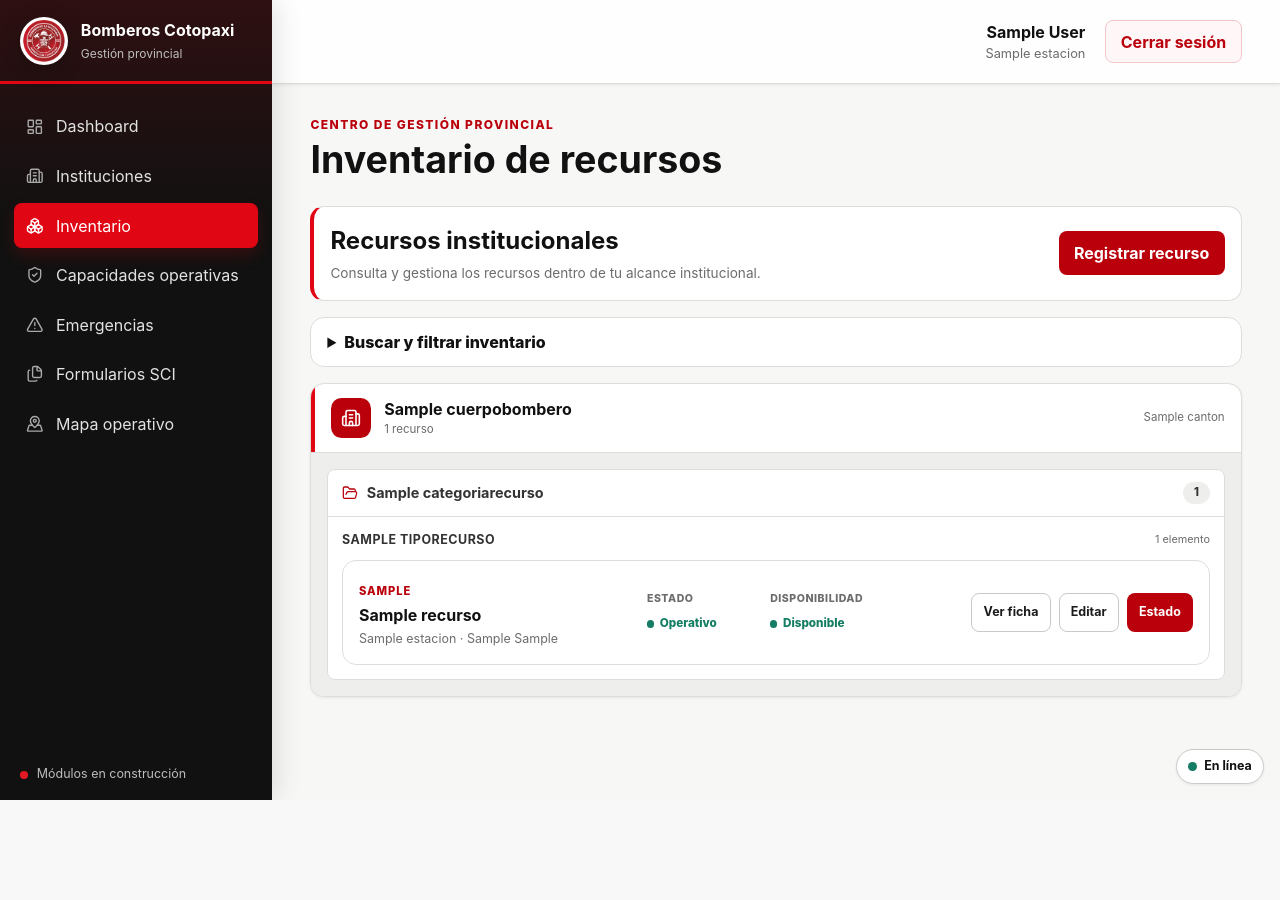
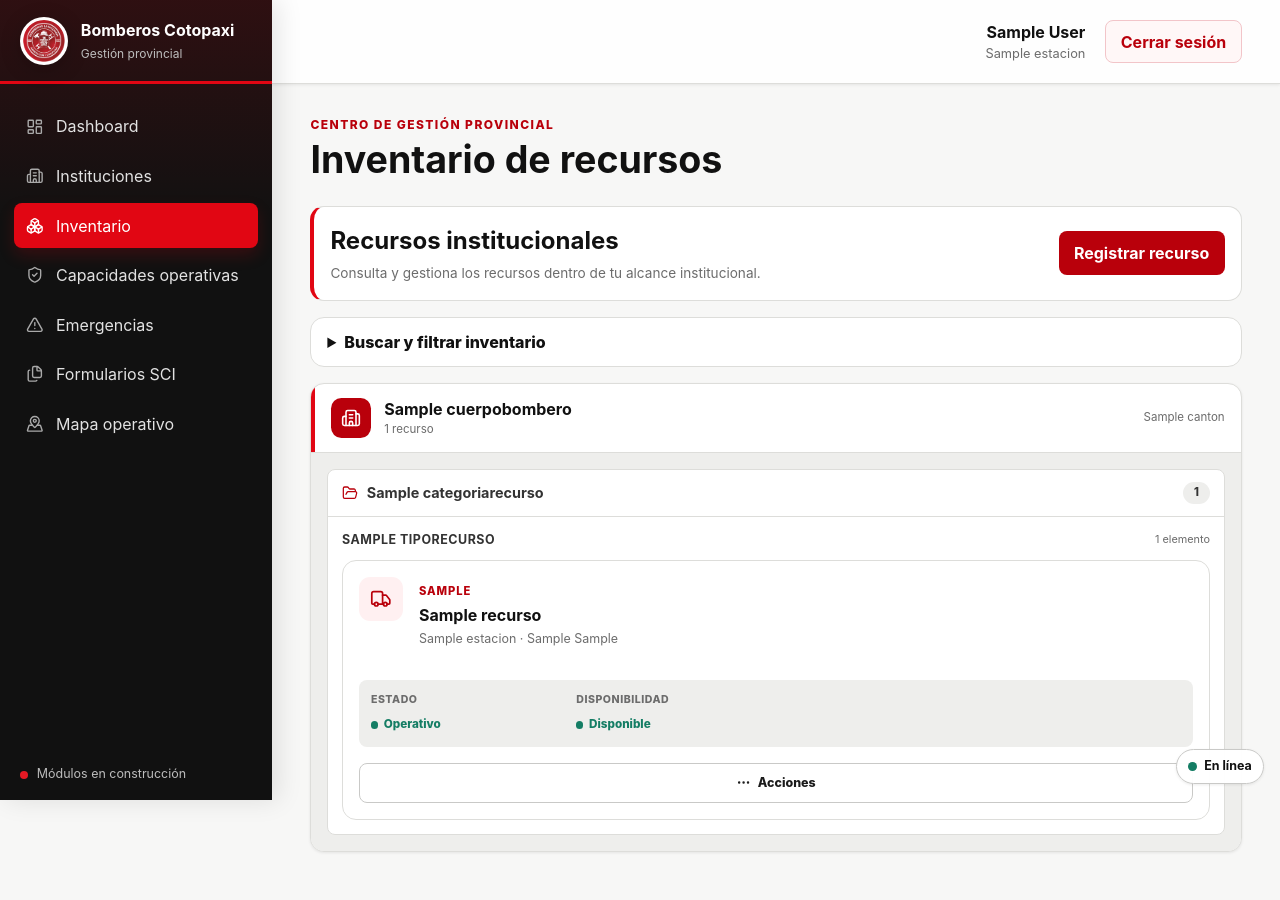
Before and after one commit to Adrian2004-jamv/Bomberos, a Django app: page /inventario/ in a window 1280 px wide. Before the commit the page ends 800 px from the top, so only its background shows below. Run offline with Django 5.2, Linux system fonts and the light colour scheme; a user stored in the database is signed in; tables that the repository leaves empty hold one stand-in row (values such as "Sample post"); parts of the project's set-up code (start-up, migrations or seed data) failed here and were passed over.

Commit message:
fix: mejorar presentacion visual del inventario

```diff
--- a/static/inventario/css/inventario.css
+++ b/static/inventario/css/inventario.css
@@ -131,6 +131,20 @@
 .inventory-type__heading h3 { margin: 0; font-size: .78rem; text-transform: uppercase; letter-spacing: .04em; }
 .inventory-type__heading span { color: var(--color-slate-500); font-size: .68rem; }
 .inventory-type .resource-card { box-shadow: none; }
+.inventory-type .resource-list { grid-template-columns: repeat(auto-fit, minmax(min(100%, 18rem), 1fr)); align-items: stretch; }
+.resource-object { position: relative; grid-template-columns: auto minmax(0,1fr); align-content: start; padding: 1rem; border-color: var(--color-slate-200); transition: transform .18s ease, box-shadow .18s ease, border-color .18s ease; }
+.resource-object:hover { transform: translateY(-2px); border-color: var(--color-red-600); box-shadow: 0 .65rem 1.4rem rgb(16 24 40 / 9%); }
+.resource-object__icon { display: grid; width: 2.75rem; height: 2.75rem; grid-row: 1 / span 2; place-items: center; border-radius: .7rem; color: var(--color-red-700); background: #fff0f1; }
+.resource-object__icon svg { width: 1.35rem; height: 1.35rem; }
+.resource-object .resource-card__data { grid-column: 1 / -1; padding: .75rem; border-radius: var(--radius-sm); background: var(--color-slate-100); }
+.resource-actions { position: relative; grid-column: 1 / -1; }
+.resource-actions > summary { display: flex; min-height: 2.55rem; align-items: center; justify-content: center; gap: .4rem; padding: .55rem .75rem; border: 1px solid var(--color-slate-300); border-radius: var(--radius-sm); color: var(--color-navy-900); background: var(--color-white); font-size: .78rem; font-weight: 800; cursor: pointer; list-style: none; }
+.resource-actions > summary::-webkit-details-marker { display: none; }
+.resource-actions > summary svg, .resource-actions a svg { width: .95rem; height: .95rem; }
+.resource-actions[open] > summary { color: var(--color-white); border-color: var(--color-red-700); background: var(--color-red-700); }
+.resource-actions > div { display: grid; gap: .25rem; margin-top: .4rem; padding: .35rem; border: 1px solid var(--color-slate-200); border-radius: var(--radius-sm); background: var(--color-white); box-shadow: var(--shadow-sm); }
+.resource-actions a { display: flex; min-height: 2.35rem; align-items: center; gap: .5rem; padding: .45rem .6rem; border-radius: .35rem; color: var(--color-navy-900); font-size: .75rem; font-weight: 750; text-decoration: none; }
+.resource-actions a:hover { color: var(--color-red-700); background: var(--color-slate-100); }
 
 .resource-card,
 .resource-detail,
@@ -257,7 +271,7 @@ textarea.form-control { resize: vertical; }
     .filter-actions,
     .inventory-field--wide,
     .resource-detail-grid__wide { grid-column: 1 / -1; }
-    .resource-card { grid-template-columns: minmax(0, 1.3fr) minmax(14rem, 1fr); align-items: center; }
+    .resource-card:not(.resource-object) { grid-template-columns: minmax(0, 1.3fr) minmax(14rem, 1fr); align-items: center; }
     .resource-card__actions { grid-column: 1 / -1; }
     .history-change,
     .history-card dl { grid-template-columns: repeat(2, minmax(0, 1fr)); }
@@ -271,7 +285,7 @@ textarea.form-control { resize: vertical; }
 }
 
 @media (min-width: 64rem) {
-    .resource-card { grid-template-columns: minmax(17rem, 1.4fr) minmax(0, 2fr) auto; }
+    .resource-card:not(.resource-object) { grid-template-columns: minmax(17rem, 1.4fr) minmax(0, 2fr) auto; }
     .resource-card__data { grid-template-columns: repeat(4, minmax(7rem, 1fr)); }
     .resource-card__actions { grid-column: auto; justify-content: flex-end; }
     .resource-detail-grid { grid-template-columns: repeat(3, minmax(0, 1fr)); }
--- a/templates/inventario/_resultados.html
+++ b/templates/inventario/_resultados.html
@@ -2,7 +2,7 @@
 {% regroup recursos by estacion.cuerpo_bomberos as instituciones_agrupadas %}
 <div class="inventory-groups" aria-live="polite">
 {% for institucion in instituciones_agrupadas %}
-<details class="inventory-institution" open>
+<details class="inventory-institution"{% if forloop.first %} open{% endif %}>
     <summary>
         <span class="institution-icon" aria-hidden="true"><i data-lucide="building-2"></i></span>
         <span><strong>{{ institucion.grouper.nombre }}</strong><small>{{ institucion.list|length }} recurso{{ institucion.list|length|pluralize }}</small></span>
@@ -18,10 +18,11 @@
             <div class="inventory-type">
                 <div class="inventory-type__heading"><h3>{{ tipo.grouper.nombre }}</h3><span>{{ tipo.list|length }} elemento{{ tipo.list|length|pluralize }}</span></div>
                 <div class="resource-list" role="list">
-                {% for recurso in tipo.list %}<article class="resource-card" role="listitem">
+                {% for recurso in tipo.list %}<article class="resource-card resource-object" role="listitem">
+                    <div class="resource-object__icon" aria-hidden="true"><i data-lucide="{% if recurso.tipo.es_unidad_desplegable %}truck{% else %}package-open{% endif %}"></i></div>
                     <div class="resource-card__identity"><span>{{ recurso.codigo_interno }}</span><h2>{{ recurso.nombre }}</h2><p>{{ recurso.estacion.nombre }}{% if recurso.marca %} · {{ recurso.marca }}{% endif %}{% if recurso.modelo %} {{ recurso.modelo }}{% endif %}</p></div>
                     <dl class="resource-card__data"><div><dt>Estado</dt><dd><span class="resource-status resource-status--{{ recurso.estado_operativo }}">{{ recurso.get_estado_operativo_display }}</span></dd></div><div><dt>Disponibilidad</dt><dd><span class="resource-status resource-status--{{ recurso.disponibilidad }}">{{ recurso.get_disponibilidad_display }}</span></dd></div></dl>
-                    <div class="resource-card__actions"><a class="inventory-action inventory-action--secondary" href="{% url 'inventario:detalle' recurso.pk %}">Ver ficha</a>{% if puede_gestionar %}<a class="inventory-action inventory-action--secondary" href="{% url 'inventario:editar' recurso.pk %}">Editar</a><a class="inventory-action inventory-action--primary" href="{% url 'inventario:cambiar_estado' recurso.pk %}">Estado</a>{% endif %}</div>
+                    <details class="resource-actions"><summary><span data-lucide="ellipsis" aria-hidden="true"></span> Acciones</summary><div><a href="{% url 'inventario:detalle' recurso.pk %}"><span data-lucide="eye" aria-hidden="true"></span> Ver ficha</a>{% if puede_gestionar %}<a href="{% url 'inventario:editar' recurso.pk %}"><span data-lucide="pencil" aria-hidden="true"></span> Editar datos</a><a href="{% url 'inventario:cambiar_estado' recurso.pk %}"><span data-lucide="refresh-cw" aria-hidden="true"></span> Cambiar estado</a>{% endif %}</div></details>
                 </article>{% endfor %}
                 </div>
             </div>
--- a/templates/inventario/lista.html
+++ b/templates/inventario/lista.html
@@ -2,7 +2,7 @@
 {% load static %}
 {% block title %}Inventario{% endblock %}
 {% block page_title %}Inventario de recursos{% endblock %}
-{% block extra_css %}<link rel="stylesheet" href="{% static 'inventario/css/inventario.css' %}?v=2">{% endblock %}
+{% block extra_css %}<link rel="stylesheet" href="{% static 'inventario/css/inventario.css' %}?v=3">{% endblock %}
 {% block content %}
 <section class="inventory-toolbar">
     <div><h2>Recursos institucionales</h2><p>Consulta y gestiona los recursos dentro de tu alcance institucional.</p></div>
```
